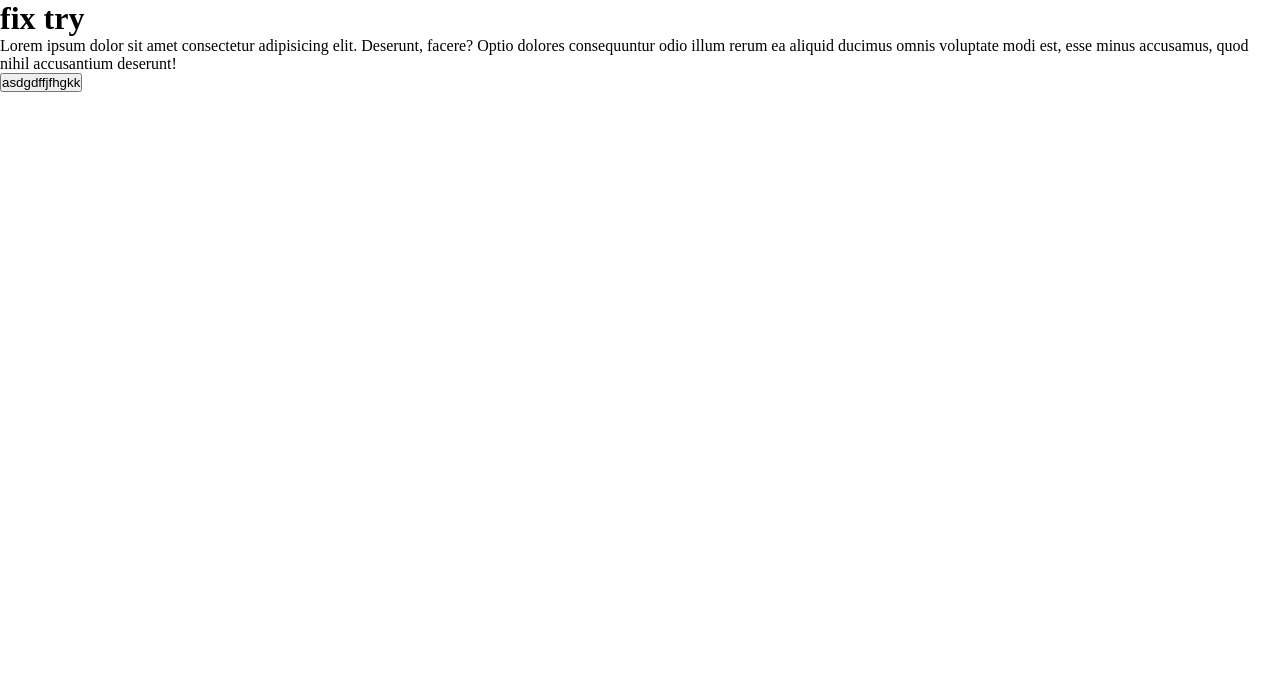
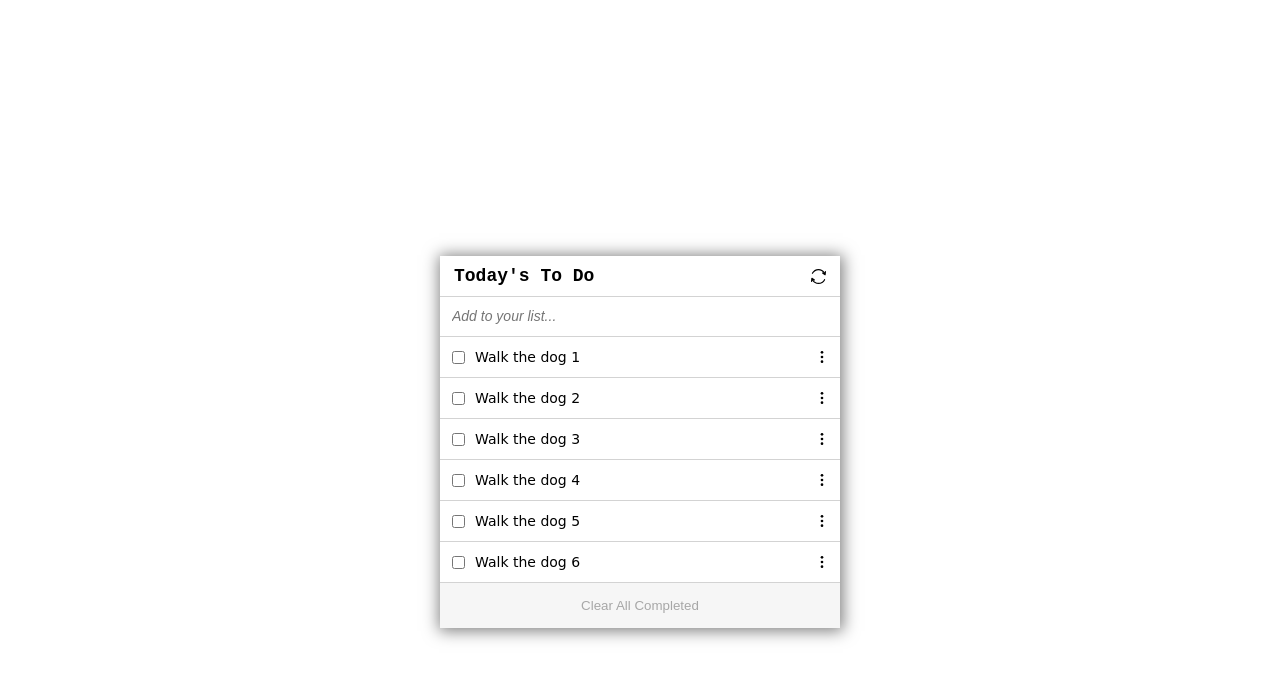
Before and after one commit to jchernandez87/To-Do-List, a website built with webpack: page src/index.html in a window 1280 px wide. Built offline with nearby package versions, Linux system fonts and the light colour scheme.

Commit message:
Change srx index.html

```diff
--- a/src/index.html
+++ b/src/index.html
@@ -7,16 +7,14 @@
     <title>To Do List</title>
 </head>
 <body>
-    <main>
-        <div>
-            <h1>fix try</h1>
-        </div>
-        <section>
-            <p>Lorem ipsum dolor sit amet consectetur adipisicing elit. Deserunt, facere? Optio dolores consequuntur odio illum rerum ea aliquid ducimus omnis voluptate modi est, esse minus accusamus, quod nihil accusantium deserunt!</p>
-        </section>
-        <footer>
-            <button type="button">asdgdffjfhgkk</button>
-        </footer>
-    </main>
+   <main class="container">
+       <div class="placeholder">
+           <h1 class="title">Today's To Do <img class="input-icon" alt="reload-image"></h1>
+           <input type="text" placeholder="Add to your list..." class="add-list">
+       </div>
+       <footer class="footer">
+            <button type="button" class="footer-btn">Clear All Completed</button>
+       </footer>
+   </main>
 </body>
 </html>
--- a/src/index.js
+++ b/src/index.js
@@ -6,86 +6,63 @@ import './style.css';
 import Icon from './assets/dots.svg';
 import Refresh from './assets/refresh.svg';
 
-// const myArr = [
-//   {
-//     description: 'Walk the dog 1',
-//     completed: false,
-//     index: 0,
-//   },
-//   {
-//     description: 'Walk the dog 2',
-//     completed: false,
-//     index: 1,
-//   },
-//   {
-//     description: 'Walk the dog 3',
-//     completed: false,
-//     index: 2,
-//   },
-//   {
-//     description: 'Walk the dog 4',
-//     completed: false,
-//     index: 3,
-//   },
-//   {
-//     description: 'Walk the dog 5',
-//     completed: false,
-//     index: 4,
-//   },
-//   {
-//     description: 'Walk the dog 6',
-//     completed: false,
-//     index: 5,
-//   },
-// ];
+const myArr = [
+  {
+    description: 'Walk the dog 1',
+    completed: false,
+    index: 0,
+  },
+  {
+    description: 'Walk the dog 2',
+    completed: false,
+    index: 1,
+  },
+  {
+    description: 'Walk the dog 3',
+    completed: false,
+    index: 2,
+  },
+  {
+    description: 'Walk the dog 4',
+    completed: false,
+    index: 3,
+  },
+  {
+    description: 'Walk the dog 5',
+    completed: false,
+    index: 4,
+  },
+  {
+    description: 'Walk the dog 6',
+    completed: false,
+    index: 5,
+  },
+];
 
-// const list = document.querySelector('div');
-// list.classList.add('placeholder');
-// const unList = document.createElement('div');
-// unList.classList.add('container');
-// list.appendChild(unList);
-// const title = document.createElement('h1');
-// title.textContent = "Today's To Do";
-// title.classList.add('title');
-// const refresh = document.createElement('img');
-// refresh.classList.add('input-icon');
-// refresh.src = Refresh;
-// title.appendChild(refresh);
-// unList.appendChild(title);
-// const addList = document.createElement('input');
-// addList.setAttribute('type', 'text');
-// addList.placeholder = 'Add to your list...';
-// addList.classList.add('add-list');
-// unList.appendChild(addList);
+const placeholder = document.querySelector('.placeholder');
+const reload = document.querySelector('.input-icon');
+reload.src = Refresh;
 
-// function display() {
-//   for (let i = 0; i < myArr.length; i++) {
-//     const row = document.createElement('div');
-//     row.classList.add('row');
-//     const textContainer = document.createElement('div');
-//     textContainer.classList.add('text-container');
-//     row.appendChild(textContainer);
-//     const checkBox = document.createElement('input');
-//     checkBox.setAttribute('type', 'checkbox');
-//     textContainer.appendChild(checkBox);
-//     const text = document.createElement('span');
-//     text.textContent = myArr[i].description;
-//     text.classList.add('text');
-//     textContainer.appendChild(text);
-//     const icon = document.createElement('img');
-//     icon.src = Icon;
-//     icon.classList.add('row-icon');
-//     row.appendChild(icon);
-//     unList.appendChild(row);
-//   }
-//   const footer = document.createElement('div');
-//   footer.classList.add('footer');
-//   const footerBtn = document.createElement('button');
-//   footerBtn.setAttribute('type', 'button');
-//   footerBtn.classList.add('footer-btn');
-//   footerBtn.textContent = 'Clear All Completed';
-//   footer.appendChild(footerBtn);
-//   unList.appendChild(footer);
-// }
+function display() {
+  for (let i = 0; i < myArr.length; i++) {
+    const row = document.createElement('div');
+    row.classList.add('row');
+    const textContainer = document.createElement('div');
+    textContainer.classList.add('text-container');
+    row.appendChild(textContainer);
+    const checkBox = document.createElement('input');
+    checkBox.setAttribute('type', 'checkbox');
+    textContainer.appendChild(checkBox);
+    const text = document.createElement('span');
+    text.textContent = myArr[i].description;
+    text.classList.add('text');
+    textContainer.appendChild(text);
+    const icon = document.createElement('img');
+    icon.src = Icon;
+    icon.classList.add('row-icon');
+    row.appendChild(icon);
+    placeholder.appendChild(row);
+  }
+}
 
-// window.addEventListener('load', display);
+window.addEventListener('load', display);
--- a/src/style.css
+++ b/src/style.css
@@ -4,7 +4,7 @@
   box-sizing: border-box;
 }
 
-.placeholder {
+.container{
   width: 400px;
   display: grid;
   grid-template-columns: 1fr;
@@ -15,7 +15,7 @@
   box-shadow: 1px 1px 15px 2px rgba(0, 0, 0, 0.51);
 }
 
-.container {
+.placeholder {
   width: 100%;
 }
 
```
